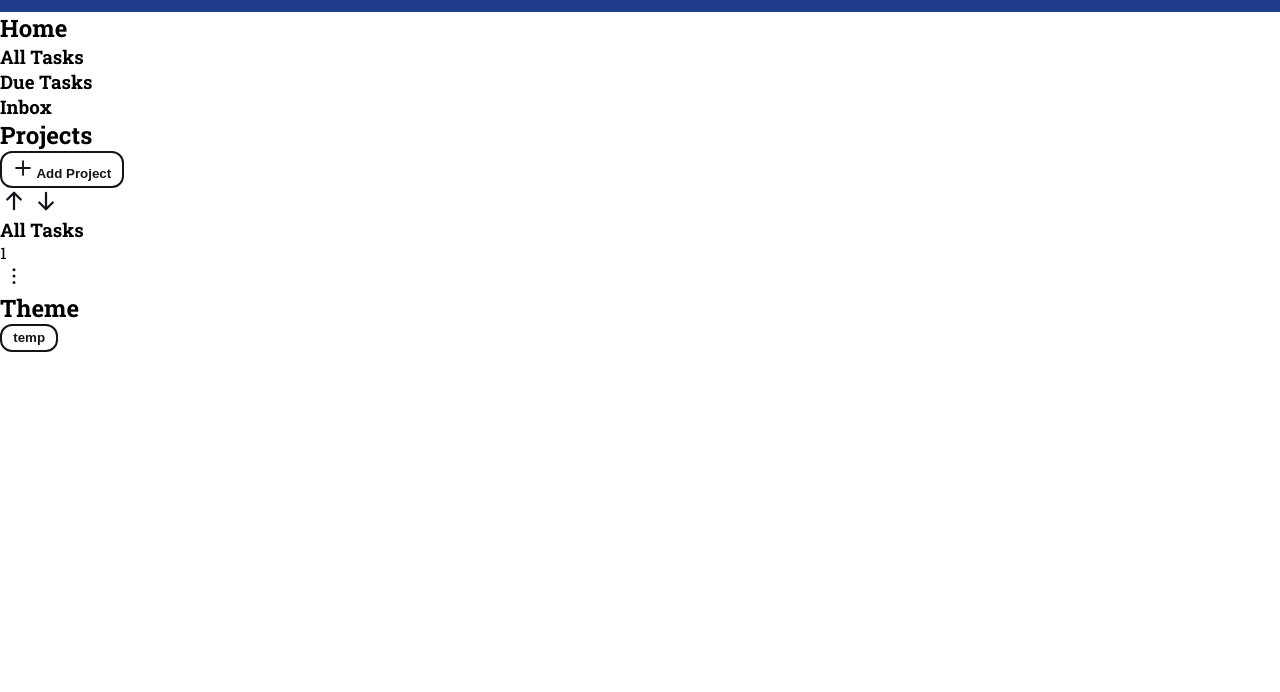
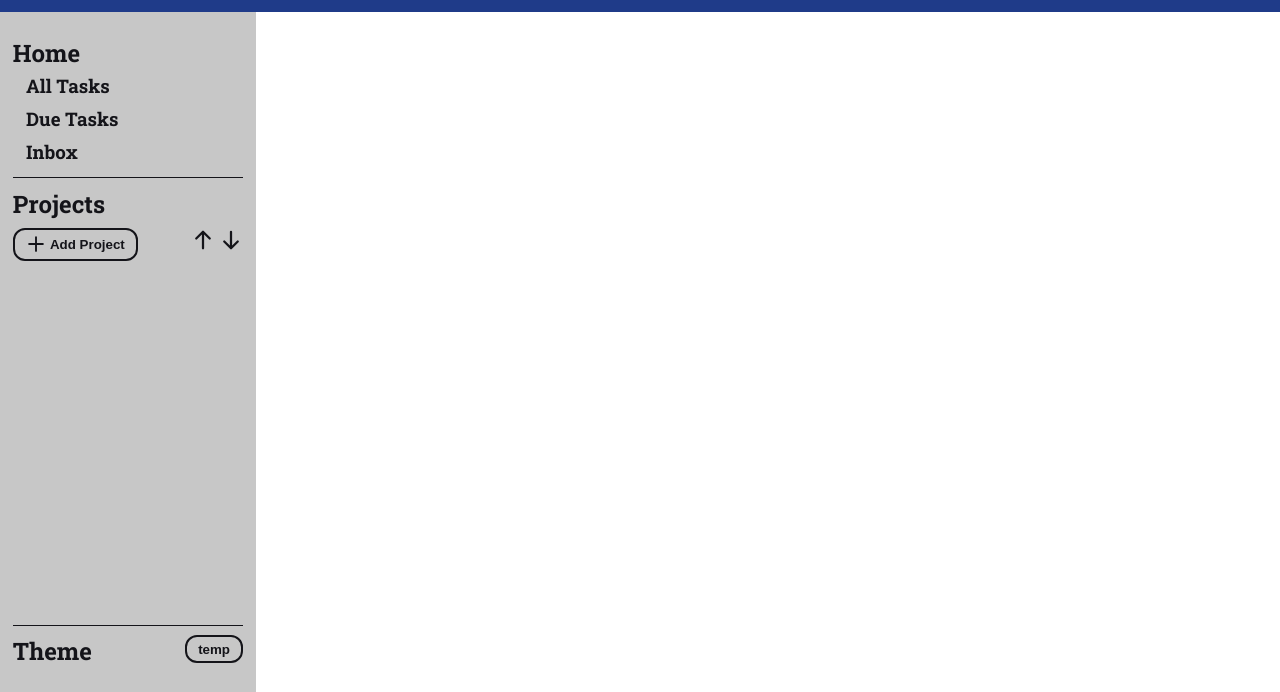
Before and after one commit to Marwan-Amin22/Todo-List, a website built with webpack: page src/template.html in a window 1280 px wide. Shown: the part 108-800 px from the top of the page. Built offline with nearby package versions, Linux system fonts and the light colour scheme.

Commit message:
making the sidebar with js

```diff
--- a/src/components/sidebar.css
+++ b/src/components/sidebar.css
@@ -95,6 +95,10 @@
     --button-bg: var(--other-bg);
 }
 
+#sorting-arrows {
+    display: flex;
+    gap: 4px;
+}
 #sorting-arrows svg {
     --icon-clr: var(--other-bg);
     /*  */
--- a/src/components/sidebar.js
+++ b/src/components/sidebar.js
@@ -1,53 +1,133 @@
+import './sidebar.css';
 import myTodoList from "../data/todoList";
-import './sidebar.css';
 
+import buildHomeSection from './sidebar/homeSection';
+import buildProjectsSection, { createProjectListItem } from './sidebar/projectsSection';
 
 export default function buildSidebar() {
-
     const sidebar = document.querySelector("#sidebar");
     sidebar.innerHTML = "";
 
-    const home = buildHomeSection(myTodoList.allTodos[0]);
-    const projects = buildProjectsSection(myTodoList);
+    const homeDiv = buildHomeSection(myTodoList.allTodos[0]);
+    const projectDiv = buildProjectsSection(myTodoList);
+    const themeDiv = buildThemeSection();
 
-    sidebar.appendChild(home);
+    sidebar.appendChild(homeDiv);
+    sidebar.appendChild(projectDiv);
+    sidebar.appendChild(themeDiv);
+    setSidebarEventListeners();
 }
 
-function buildHomeSection(inbox) {
 
-    const home = document.createElement('div');
-    home.setAttribute("class", "nav-group");
-    home.setAttribute("id", "home-group");
 
-    const homeHeader = document.createElement('h2');
-    homeHeader.innerText = "Home";
-    home.appendChild(homeHeader);
+function buildThemeSection() {
+    const themeDiv = document.createElement('div');
+    themeDiv.setAttribute("id", "theme-group");
+    themeDiv.setAttribute("class", "nav-group");
 
-    const ul = document.createElement('ul');
-    const allTasksLi = document.createElement('li');
-    allTasksLi.setAttribute("id", "all-tasks");
-    allTasksLi.setAttribute("class", "nav-link");
-    allTasksLi.innerHTML = "<h3>All Tasks</h3>";
-    allTasksLi.click();
+    const h2 = document.createElement('h2');
+    h2.innerText = "Theme";
 
-    const dueTasksLi = document.createElement('li');
-    dueTasksLi.setAttribute("id", "due-tasks");
-    dueTasksLi.setAttribute("class", "nav-link");
-    dueTasksLi.innerHTML = "<h3>Due Tasks</h3>";
+    const themeBtn = document.createElement('button');
+    themeBtn.setAttribute("id", "toggle-theme-btn");
+    themeBtn.setAttribute("class", "text-button");
+    themeBtn.innerText = "temp"
 
-    const inboxLi = document.createElement('li');
-    inboxLi.setAttribute("id", "inbox");
-    inboxLi.setAttribute("class", "nav-link");
-    inboxLi.innerHTML = "<h3>Inbox</h3>";
+    themeDiv.append(h2, themeBtn);
+    return themeDiv;
 
-    inboxLi.dataset.id = inbox.id;
-
-    ul.append(allTasksLi, dueTasksLi, inboxLi);
-    home.appendChild(ul);
-
-    return home;
 }
 
-function buildProjectsSection(projects) {
+function setSidebarEventListeners() {
 
+    const sidebarButton = document.querySelector("#hamburger-btn");
+    const sidebar = document.querySelector("#sidebar");
+    const openProjectModal = document.querySelector("#project-modal-btn");
+    const projectForm = document.querySelector("#project-form");
+    const projectNameInput = document.querySelector("#project-name");
+    const cancelProject = document.querySelector("#project-cancel-btn");
+    const addProjectBtn = document.querySelector("#project-add-btn");
+    const dialog = document.querySelector("#dialog-add-project");
+    const projectsUl = document.querySelector("#projects-group>ul");
+
+
+
+    sidebarButton.addEventListener('click', () => {
+        sidebar.classList.toggle("show");
+    })
+
+    sidebar.addEventListener('click', (e) => {
+        const clickedLink = e.target.closest('.nav-link > h3');
+
+        if (clickedLink) {
+            const oldSelectedLink = document.querySelector(".selected-link");
+            oldSelectedLink?.classList.toggle("selected-link");
+
+            clickedLink.classList.toggle("selected-link");
+        }
+    })
+
+
+    function addProject(name) {
+        myTodoList.createNewProject(name);
+    }
+
+    projectForm.addEventListener('submit', (e) => {
+        e.preventDefault();
+
+        const formData = new FormData(e.target);
+        const projectName = formData.get("project-name");
+        projectNameInput.value = "";
+
+        addProject(projectName);
+        dialog.close();
+
+        updateProjectToUl();
+    })
+    openProjectModal.addEventListener('click', () => {
+        dialog.showModal();
+    })
+
+
+    projectNameInput.addEventListener('click', () => {
+        if (projectNameInput.classList.contains("error-placeholder")) {
+            projectNameInput.placeholder = "Name...";
+            projectNameInput.classList.toggle("error-placeholder");
+        }
+    })
+    cancelProject.addEventListener('click', () => {
+        projectNameInput.value = "";
+        if (projectNameInput.classList.contains("error-placeholder")) {
+            projectNameInput.placeholder = "Name...";
+            projectNameInput.classList.toggle("error-placeholder");
+        }
+
+
+        dialog.close();
+    })
+
+    addProjectBtn.addEventListener('click', () => {
+
+        if (projectNameInput.value == "") {
+            projectNameInput.placeholder = "Name is Required...";
+            projectNameInput.classList.toggle("error-placeholder");
+
+        }
+        else if (projectNameInput.value.length > 25) {
+            projectNameInput.value = "";
+            projectNameInput.placeholder = "Name Length Can't Exceed 25 Characters...";
+            projectNameInput.classList.toggle("error-placeholder");
+        }
+
+    })
+
+
+    function updateProjectToUl() {
+        if (myTodoList.allTodos.length === 1)
+            return;
+
+        const newProject = myTodoList.allTodos[myTodoList.allTodos.length - 1];
+        const projectLi = createProjectListItem(newProject);
+        projectsUl.appendChild(projectLi);
+    }
 }
--- /dev/null
+++ b/src/components/sidebar/homeSection.js
@@ -0,0 +1,35 @@
+
+export default function buildHomeSection(inbox) {
+
+    const homeDiv = document.createElement('div');
+    homeDiv.setAttribute("class", "nav-group");
+    homeDiv.setAttribute("id", "home-group");
+
+    const homeHeader = document.createElement('h2');
+    homeHeader.innerText = "Home";
+    homeDiv.appendChild(homeHeader);
+
+    const ul = document.createElement('ul');
+    const allTasksLi = document.createElement('li');
+    allTasksLi.setAttribute("id", "all-tasks");
+    allTasksLi.setAttribute("class", "nav-link");
+    allTasksLi.innerHTML = "<h3>All Tasks</h3>";
+    allTasksLi.click();
+
+    const dueTasksLi = document.createElement('li');
+    dueTasksLi.setAttribute("id", "due-tasks");
+    dueTasksLi.setAttribute("class", "nav-link");
+    dueTasksLi.innerHTML = "<h3>Due Tasks</h3>";
+
+    const inboxLi = document.createElement('li');
+    inboxLi.setAttribute("id", "inbox");
+    inboxLi.setAttribute("class", "nav-link");
+    inboxLi.innerHTML = "<h3>Inbox</h3>";
+
+    inboxLi.dataset.id = inbox.id;
+
+    ul.append(allTasksLi, dueTasksLi, inboxLi);
+    homeDiv.appendChild(ul);
+
+    return homeDiv;
+}
--- /dev/null
+++ b/src/components/sidebar/projectsSection.js
@@ -0,0 +1,96 @@
+
+export default function buildProjectsSection(projects) {
+    const projectDiv = document.createElement('div');
+    projectDiv.setAttribute("class", "nav-group");
+    projectDiv.setAttribute("id", "projects-group");
+
+    projectDiv.innerHTML += `
+    <dialog id="dialog-add-project">
+        <form id="project-form">
+            <div>
+                <textarea id="project-name" name="project-name" placeholder="Name..."></textarea>
+            </div>
+            <div>
+                <button type="submit" id="project-add-btn" class="text-button">Add</button>
+                <button type="button" id="project-cancel-btn" class="text-button">Cancel</button>
+            </div>
+        </form>
+    </dialog>
+    `;
+
+    const h2 = document.createElement("h2");
+    h2.innerText = "Projects";
+    projectDiv.appendChild(h2);
+
+    projectDiv.innerHTML += `
+    <div id="project-add-sort-div">
+        <button id="project-modal-btn" class="text-button">
+            <svg xmlns="http://www.w3.org/2000/svg" width="32" height="32" fill="#000000" viewBox="0 0 256 256">
+                <path
+                    d="M228,128a12,12,0,0,1-12,12H140v76a12,12,0,0,1-24,0V140H40a12,12,0,0,1,0-24h76V40a12,12,0,0,1,24,0v76h76A12,12,0,0,1,228,128Z">
+                </path>
+            </svg>
+            Add Project
+        </button>
+
+        <div id="sorting-arrows">
+            <button id="up-arrow-projects" class="icon-button">
+                <svg xmlns="http://www.w3.org/2000/svg" width="32" height="32" fill="#000000" viewBox="0 0 256 256">
+                    <path
+                        d="M208.49,120.49a12,12,0,0,1-17,0L140,69V216a12,12,0,0,1-24,0V69L64.49,120.49a12,12,0,0,1-17-17l72-72a12,12,0,0,1,17,0l72,72A12,12,0,0,1,208.49,120.49Z">
+                    </path>
+                </svg>
+            </button>
+            <button id="down-arrow-projects" class="icon-button">
+                <svg xmlns="http://www.w3.org/2000/svg" width="32" height="32" fill="#000000" viewBox="0 0 256 256">
+                    <path
+                        d="M208.49,152.49l-72,72a12,12,0,0,1-17,0l-72-72a12,12,0,0,1,17-17L116,187V40a12,12,0,0,1,24,0V187l51.51-51.52a12,12,0,0,1,17,17Z">
+                    </path>
+                </svg>
+            </button>
+        </div>
+    </div>
+    `;
+
+    const projectsUL = document.createElement("ul");
+    if (projects.allTodos.length <= 1) {
+        projectDiv.append(projectsUL);
+    }
+    else {
+        const allProjects = [...projects.allTodos.slice(1)]
+
+        allProjects.forEach(item => {
+            const li = createProjectListItem(item);
+            projectsUL.appendChild(li);
+        })
+        projectDiv.append(projectsUL);
+    }
+    return projectDiv;
+
+}
+
+export function createProjectListItem(project) {
+    const li = document.createElement("li");
+    li.setAttribute("class", "nav-link");
+
+    const h3 = document.createElement("h3");
+    h3.innerText = project.name;
+    li.appendChild(h3);
+
+    const unchecked = document.createElement("div");
+    unchecked.setAttribute("class", "unchecked-tasks-count");
+    unchecked.innerText = project.tasks.length;
+    li.appendChild(unchecked);
+
+    li.innerHTML += `
+            <button class="icon-button edit-project-btn">
+                <svg xmlns="http://www.w3.org/2000/svg" width="32" height="32" fill="#000000"  viewBox="0 0 256 256">
+                    <path
+                        d="M112,60a16,16,0,1,1,16,16A16,16,0,0,1,112,60Zm16,52a16,16,0,1,0,16,16A16,16,0,0,0,128,112Zm0,68a16,16,0,1,0,16,16A16,16,0,0,0,128,180Z">
+                    </path>
+                </svg>
+            </button>
+            `;
+    li.dataset.id = project.id;
+    return li;
+}
--- a/src/data/todoList.js
+++ b/src/data/todoList.js
@@ -7,12 +7,12 @@ class todoList {
 
     constructor() {
         const allTodosObject = JSON.parse(localStorage.getItem('allTodos'));
-
-        const projects = allTodosObject.allTodos || [{ id: undefined, name: "inbox", tasks: undefined }];
+        const projects = allTodosObject?.allTodos || [{ id: undefined, name: "inbox", tasks: undefined }];
 
         this.#allTodos = projects.map(item => {
             return new Project(item.id, item.name, item.tasks);
         })
+        this.save();
     }
 
     createNewProject(name) {
--- a/src/index.js
+++ b/src/index.js
@@ -1,82 +1,6 @@
 import './styles.css';
 import buildSidebar from './components/sidebar';
-import myTodoList from './data/todoList';
 
 
-// buildSidebar();
 
-const sideBarButton = document.querySelector("#hamburger-btn");
-const sideBar = document.querySelector("#sidebar");
-
-sideBarButton.addEventListener('click', () => {
-    sideBar.classList.toggle("show");
-})
-
-sideBar.addEventListener('click', (e) => {
-    const clickedLink = e.target.closest('.nav-link>h3');
-
-    if (clickedLink) {
-        const oldSelectedLink = document.querySelector(".selected-link");
-        oldSelectedLink?.classList.toggle("selected-link");
-
-        clickedLink.classList.toggle("selected-link");
-    }
-})
-
-const openProjectModal = document.querySelector("#project-modal-btn");
-const projectForm = document.querySelector("#project-form");
-const projectNameInput = document.querySelector("#project-name");
-const cancelProject = document.querySelector("#project-cancel-btn");
-const addProjectBtn = document.querySelector("#project-add-btn");
-const dialog = document.querySelector("#dialog-add-project");
-const projectsUl = document.querySelector("#projects-list");
-
-function addProject(name) {
-    myTodoList.createNewProject(name);
-}
-projectForm.addEventListener('submit', (e) => {
-    e.preventDefault();
-
-    const formData = new FormData(e.target);
-    const projectName = formData.get("project-name");
-    projectNameInput.value = "";
-
-    addProject(projectName);
-    dialog.close();
-})
-openProjectModal.addEventListener('click', () => {
-    dialog.showModal();
-})
-
-
-projectNameInput.addEventListener('click', () => {
-    if (projectNameInput.classList.contains("error-placeholder")) {
-        projectNameInput.placeholder = "Name...";
-        projectNameInput.classList.toggle("error-placeholder");
-    }
-})
-cancelProject.addEventListener('click', () => {
-    projectNameInput.value = "";
-    if (projectNameInput.classList.contains("error-placeholder")) {
-        projectNameInput.placeholder = "Name...";
-        projectNameInput.classList.toggle("error-placeholder");
-    }
-
-
-    dialog.close();
-})
-
-addProjectBtn.addEventListener('click', () => {
-
-    if (projectNameInput.value == "") {
-        projectNameInput.placeholder = "Name is Required...";
-        projectNameInput.classList.toggle("error-placeholder");
-
-    }
-    else if (projectNameInput.value.length > 25) {
-        projectNameInput.value = "";
-        projectNameInput.placeholder = "Name Length Can't Exceed 25 Characters...";
-        projectNameInput.classList.toggle("error-placeholder");
-    }
-
-})
+buildSidebar();
--- a/src/styles.css
+++ b/src/styles.css
@@ -1,5 +1,5 @@
 @import url('https://fonts.googleapis.com/css2?family=Roboto+Slab:wght@100..900&display=swap');
-
+@import url('./components/sidebar.css');
 
 :root {
     --prim-clr: hsl(224, 63%, 33%);
@@ -8,7 +8,7 @@
 
     --prim-bg: hsl(0, 0%, 100%);
     --sec-bg: hsl(0, 0%, 78%);
-    --sec-bg-hover: hsl(0, 0%, 65%);
+    --sec-bg-hover: hsl(0, 0%, 68%);
     --other-bg: hsl(240, 11%, 9%);
 }
 
@@ -85,7 +85,9 @@ button:active {
     --_button-bg: var(--button-bg, transparent);
     /*  */
     border-radius: 12px;
-    padding: .06rem .12rem;
+    padding: 0.1vh 0.01vw;
+    display: flex;
+    align-items: center;
 }
 
 .icon-button:hover {
--- a/src/template.html
+++ b/src/template.html
@@ -45,7 +45,6 @@
 
             <div id="projects-group" class="nav-group">
                 <dialog id="dialog-add-project">
-
                     <form id="project-form">
                         <div>
                             <textarea id="project-name" name="project-name" placeholder="Name..."></textarea>
@@ -89,8 +88,7 @@
                         </button>
                     </div>
                 </div>
-
-                <ul id="projects-list">
+                <ul>
                     <li class="nav-link">
                         <h3>All Tasks</h3>
                         <div class="unchecked-tasks-count">1</div>
```
